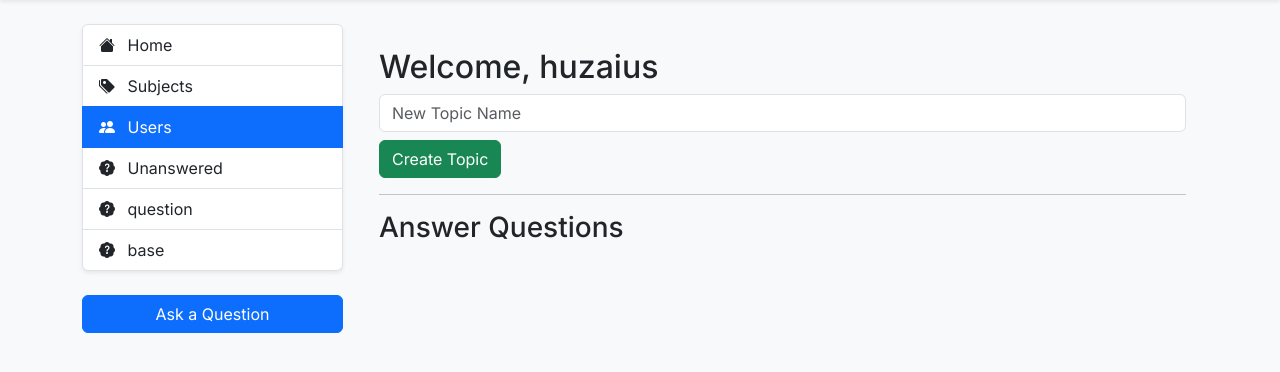
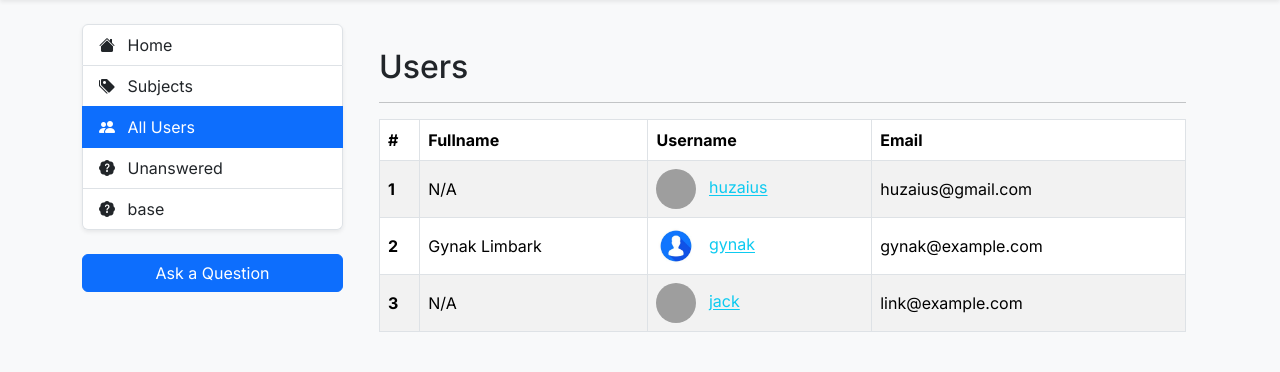
Before and after one commit to huzaius/qnahub, a Flask app: page /users in a window 1280 px wide. Shown: the part 82-454 px from the top of the page. Run offline with Flask 3, Linux system fonts and the light colour scheme; a user stored in the database is signed in; grey boxes are pictures that could not be loaded.

Commit message:
All users page

```diff
--- a/qnahub/routes.py
+++ b/qnahub/routes.py
@@ -38,7 +38,7 @@ def utility_processor():
 @app.route("/")
 def index():
     page = request.args.get("page", 1, type=int)
-    questions = Question.query.order_by(Question.date_posted.desc()).paginate(page=page, per_page=2)
+    questions = Question.query.order_by(Question.date_posted.desc()).paginate(page=page, per_page=5)
     # Create a copy of the colors list and shuffle it
     shuffled_colors = colors[:]
     shuffle(shuffled_colors)
@@ -215,7 +215,7 @@ def user_question(username):
     user = User.query.filter_by(username=username).first_or_404()
     questions = Question.query.filter_by(author=user)\
         .order_by( Question.date_posted.desc())\
-        .paginate(page=page, per_page=2)
+        .paginate(page=page, per_page=5)
     # Create a copy of the colors list and shuffle it
     shuffled_colors = colors[:]
     shuffle(shuffled_colors)
@@ -224,7 +224,9 @@ def user_question(username):
 
 @app.route("/users")
 def users():
-    return render_template("users.html")
+    all_users = User.query.all()
+
+    return render_template("all_users.html",users=all_users)
 
 @app.route("/subjects")
 def subjects():
--- /dev/null
+++ b/qnahub/templates/all_users.html
@@ -0,0 +1,36 @@
+{% extends 'base.html' %}
+
+{% block title %}All Users{% endblock %}
+
+{% block content %}
+<div class="container mt-4">
+  <h2>Users</h2>
+  <hr>
+  <div class="table-responsive">
+    <table class="table table-hover table-bordered thread-dark table-striped">
+      <thead>
+        <tr>
+          <th scope="col" style="width: 5%;">#</th>
+          <th scope="col">Fullname</th>
+          <th scope="col">Username</th>
+          <th scope="col">Email</th>
+        </tr>
+      </thead>
+      <tbody class="align-middle">
+        {% for user in users %}
+        <tr>
+          <th scope="row">{{ loop.index }}</th>
+          <td>{{ user.fullname or 'N/A' }}</td>
+          <td>
+            <img src="{{ url_for('static', filename='profile_pics/' + user.picture) }}" alt="{{ user.username }}'s profile picture" class="rounded-circle me-2" width="40" height="40">
+            <a class="text-info" href="{{url_for('user_question',username=user.username)}}">{{user.username}}</a>
+          </td>
+          <td>{{user.email}}</td>
+        </tr>
+        {% endfor %}
+      </tbody>
+    </table>
+  </div>
+</div>
+
+{% endblock %}
--- a/qnahub/templates/base.html
+++ b/qnahub/templates/base.html
@@ -89,11 +89,10 @@
                         Subjects</a>
                     <a href="{{ url_for('users') }}" class="list-group-item list-group-item-action"><i
                             class="bi bi-people-fill me-2"></i>
-                        Users</a>
+                        All Users</a>
                     <a href="{{ url_for('unanswered')}}" class="list-group-item list-group-item-action"><i
                             class="bi bi-patch-question-fill me-2"></i> Unanswered</a>
-                    <a href="{{ url_for('new_question')}}" class="list-group-item list-group-item-action"><i
-                            class="bi bi-patch-question-fill me-2"></i> question</a>
+
                     <a href="{{ url_for('base')}}" class="list-group-item list-group-item-action"><i
                             class="bi bi-patch-question-fill me-2"></i> base</a>
 
--- a/qnahub/templates/users.html
+++ /dev/null
@@ -1,19 +0,0 @@
-{% extends 'base.html' %}
-
-{% block title %}User{% endblock %}
-
-{% block content %}
-<div class="container mt-4">
-  <h2>Welcome, {{current_user.username}}</h2>
-
-  <form id="createTopicForm">
-    <input type="text" class="form-control mb-2" placeholder="New Topic Name" required>
-    <button class="btn btn-success">Create Topic</button>
-  </form>
-
-  <hr>
-  <h3>Answer Questions</h3>
-  <div id="userQuestionsList"></div>
-</div>
-
-{% endblock %}
```
Also changed, not shown: instance/site.db.
